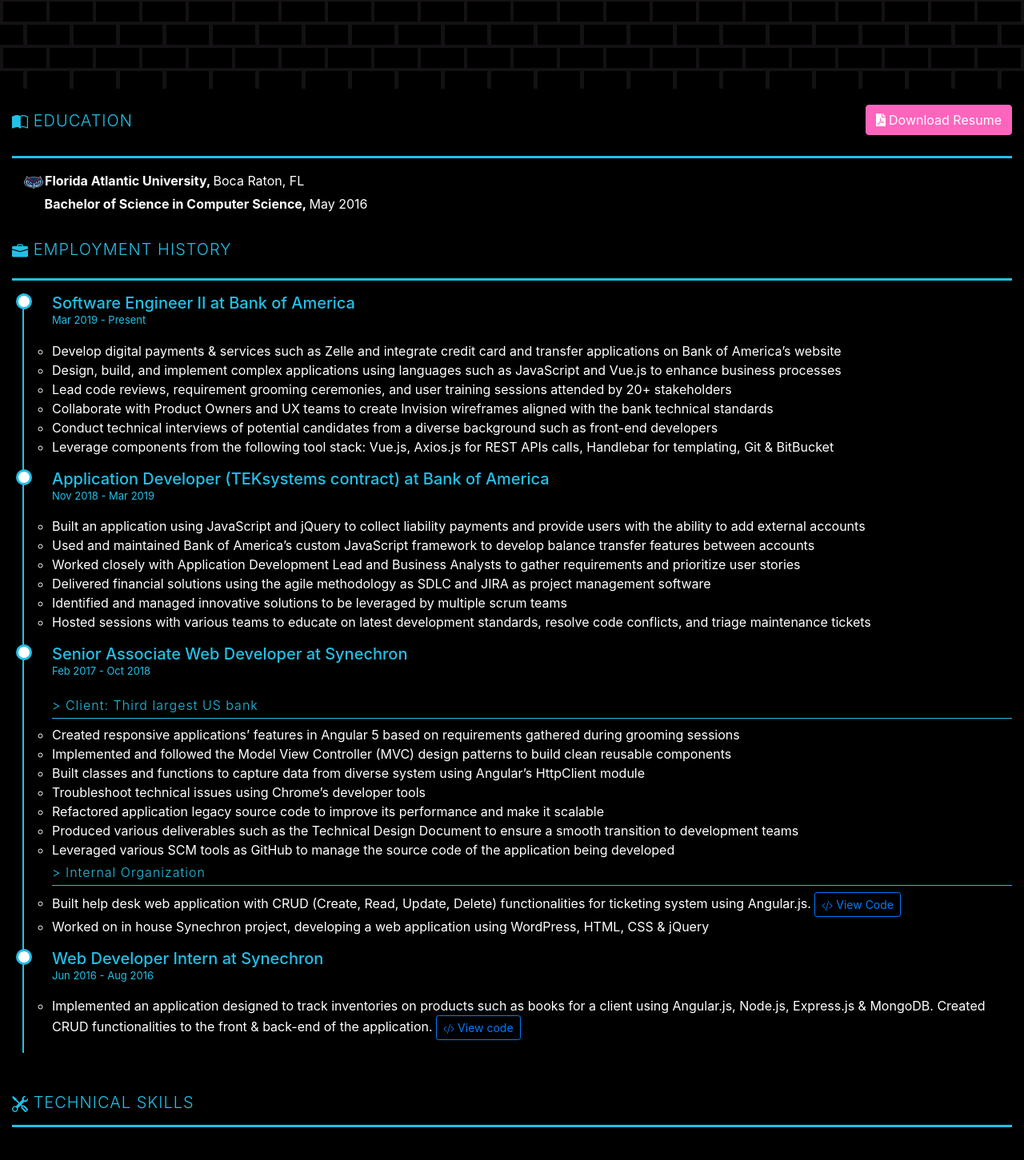
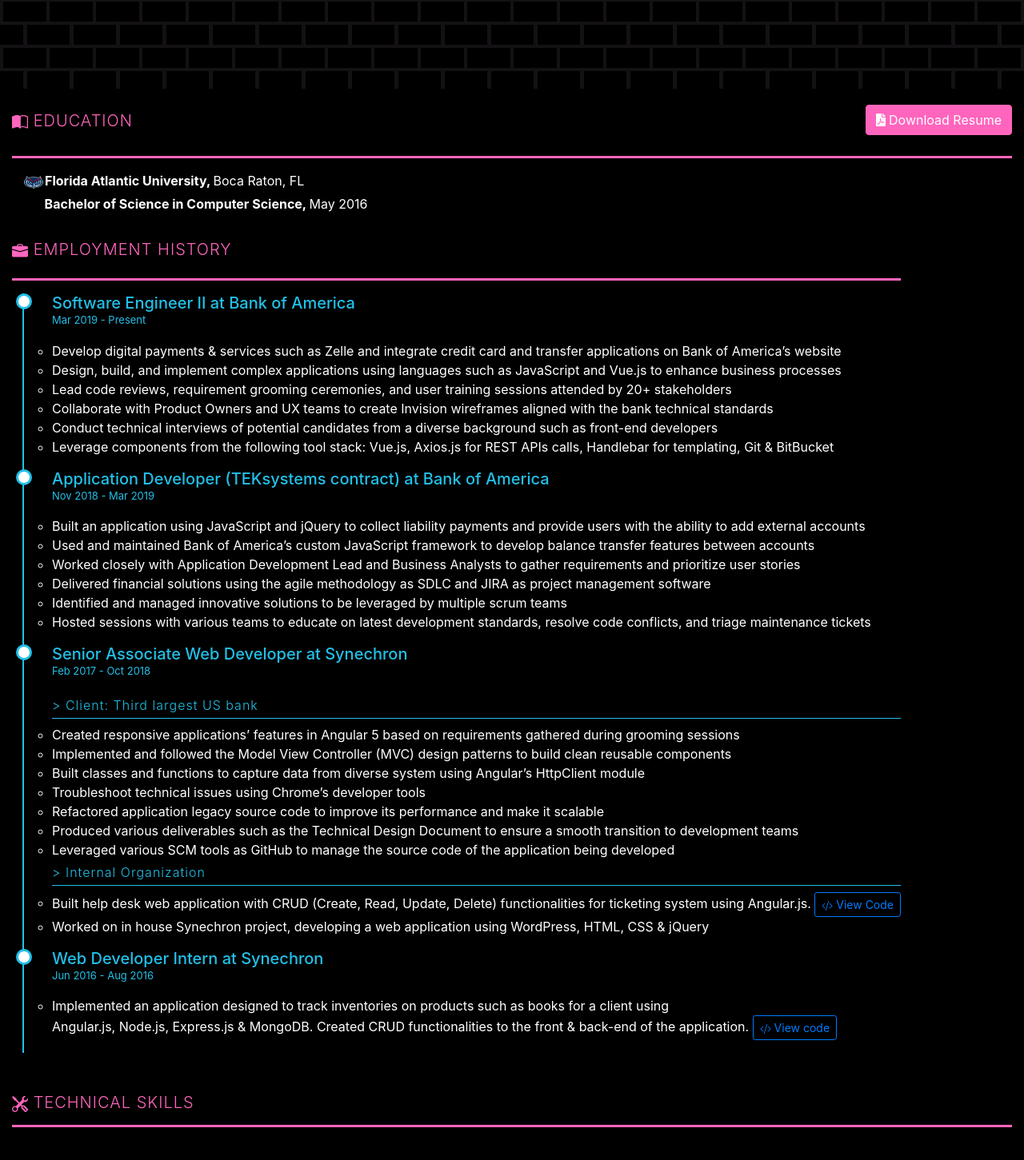
Before and after one commit to cassandreh1/cassandre-portfolio, an Angular app: page /resume in a window 1280 px wide. Shown: the part 439-1890 px from the top of the page at 80% size. Built offline with nearby package versions, Linux system fonts and the light colour scheme.

Commit message:
updating home page layout

```diff
--- a/src/app/home/home.component.html
+++ b/src/app/home/home.component.html
@@ -1,3 +1,22 @@
+
+<app-portfolio></app-portfolio>
+<app-technical-skills
+  [bgColor]="{'background-image': 'linear-gradient(to bottom, #e6f3f3,  #e6f3f3)'}"
+  [hrColor]="{'border-color': '#ff65bd'}"
+  [titleColor]="{'color': '#ff65bd'}">
+</app-technical-skills>
+<div class="row" id="checkResume">
+  <div class="col-sm-12">
+    <div class="alert alert-primary" role="alert">
+      <a href="javascript:void(0)" routerLink="/resume">
+        <svg class="bi bi-cursor-fill" width="1.3em" height="1.3em" viewBox="0 0 16 16" fill="currentColor" xmlns="http://www.w3.org/2000/svg">
+          <path fill-rule="evenodd" d="M14.082 2.182a.5.5 0 0 1 .103.557L8.528 15.467a.5.5 0 0 1-.917-.007L5.57 10.694.803 8.652a.5.5 0 0 1-.006-.916l12.728-5.657a.5.5 0 0 1 .556.103z"/>
+        </svg>
+        CLICK HERE FOR MY RESUME!
+      </a>
+    </div>
+  </div>
+</div>
 <div class="row no-gutters content-stye" id="about-me-wrapper">
   <div class="col-sm-12" id="about-me-title">
     <h3 class="title sub-title">
@@ -34,22 +53,4 @@
   </div>
 
 </div>
-<app-portfolio></app-portfolio>
-<app-technical-skills
-  [bgColor]="{'background-image': 'linear-gradient(to bottom, #e6f3f3,  #e6f3f3)'}"
-  [hrColor]="{'border-color': '#ff65bd'}"
-  [titleColor]="{'color': '#ff65bd'}">
-</app-technical-skills>
-<div class="row" id="checkResume">
-  <div class="col-sm-12">
-    <div class="alert alert-primary" role="alert">
-      <a href="javascript:void(0)" routerLink="/resume">
-        <svg class="bi bi-cursor-fill" width="1.3em" height="1.3em" viewBox="0 0 16 16" fill="currentColor" xmlns="http://www.w3.org/2000/svg">
-          <path fill-rule="evenodd" d="M14.082 2.182a.5.5 0 0 1 .103.557L8.528 15.467a.5.5 0 0 1-.917-.007L5.57 10.694.803 8.652a.5.5 0 0 1-.006-.916l12.728-5.657a.5.5 0 0 1 .556.103z"/>
-        </svg>
-        CLICK HERE FOR MY RESUME!
-      </a>
-    </div>
-  </div>
-</div>
 <app-contact-me></app-contact-me>
--- a/src/app/resume/resume.component.html
+++ b/src/app/resume/resume.component.html
@@ -79,7 +79,7 @@
             <ul class="timeline">
                 <h5>Web Developer Intern at Synechron</h5>
                 <p class="date-range"> Jun 2016 - Aug 2016</p>
-                <li>Implemented an application designed to track inventories on products such as books for a client using Angular.js, Node.js, Express.js & MongoDB. Created CRUD functionalities to the front & back-end of the application.
+                <li>Implemented an application designed to track inventories on products such as books for a client using <br>Angular.js, Node.js, Express.js & MongoDB. Created CRUD functionalities to the front & back-end of the application.
                 <a class="btn btn-outline-primary btn-sm" href="https://github.com/chenriq5/books_angular ">
                     <svg class="bi bi-code-slash" width="1em" height="1em" viewBox="0 0 16 16" fill="currentColor" xmlns="http://www.w3.org/2000/svg">
                         <path fill-rule="evenodd" d="M4.854 4.146a.5.5 0 0 1 0 .708L1.707 8l3.147 3.146a.5.5 0 0 1-.708.708l-3.5-3.5a.5.5 0 0 1 0-.708l3.5-3.5a.5.5 0 0 1 .708 0zm6.292 0a.5.5 0 0 0 0 .708L14.293 8l-3.147 3.146a.5.5 0 0 0 .708.708l3.5-3.5a.5.5 0 0 0 0-.708l-3.5-3.5a.5.5 0 0 0-.708 0zm-.999-3.124a.5.5 0 0 1 .33.625l-4 13a.5.5 0 0 1-.955-.294l4-13a.5.5 0 0 1 .625-.33z"/>
@@ -96,6 +96,6 @@
 </div>
 <app-technical-skills
     [bgColor]="{'background-image': 'linear-gradient(to bottom, #e6f3f3, #b3d8d8)'}"
-    [hrColor]="{'border-color': '#22c0e8'}"
-    [titleColor]="{'color': '#22c0e8'}">
+    [hrColor]="{'border-color': '#ff65bd'}"
+    [titleColor]="{'color': '#ff65bd'}">
 </app-technical-skills>
--- a/src/app/resume/resume.component.scss
+++ b/src/app/resume/resume.component.scss
@@ -1,9 +1,12 @@
 .sub-title {
-    color: #22c0e8;
+    color: #ff65bd;
     line-height: 2;
 }
 hr {
-    border-color: #22c0e8;
+    border-color: #ff65bd;
+}
+h6 {
+    color: #22c0e8 !important;
 }
 .date-range,
 h5 {
```
